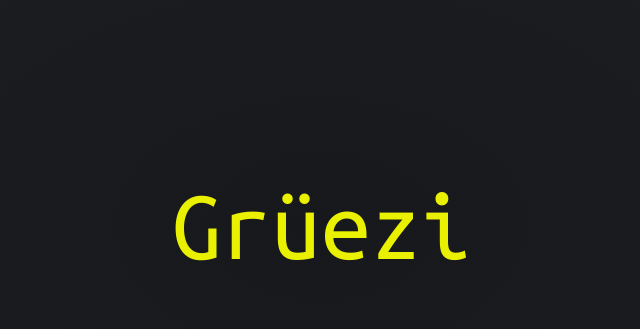
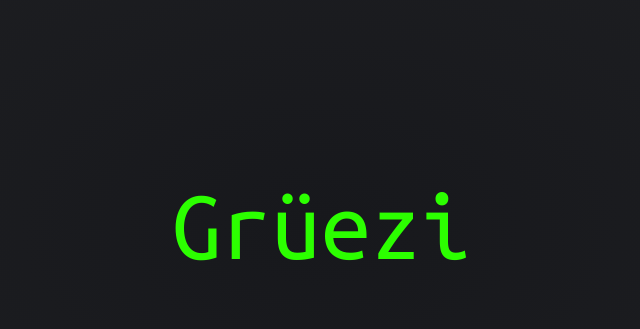
Before and after one commit to maximlav/maximlav.github.io, a plain HTML site: page index.html in a window 1280 px wide. Shown: the part 174-503 px from the top of the page, without its empty margins (319-959 px from the left). Drawn offline with Linux system fonts and the light colour scheme.

Commit message:
changed color

```diff
--- a/styles.css
+++ b/styles.css
@@ -19,7 +19,7 @@
 #grüezi {
     font-family: 'Ubuntu Mono', monospace;
     font-style: normal;
-    color: #e9f100;
+    color: #2cff00;
     left: 0;
     font-size: 100px;
     line-height: 200px;
```
